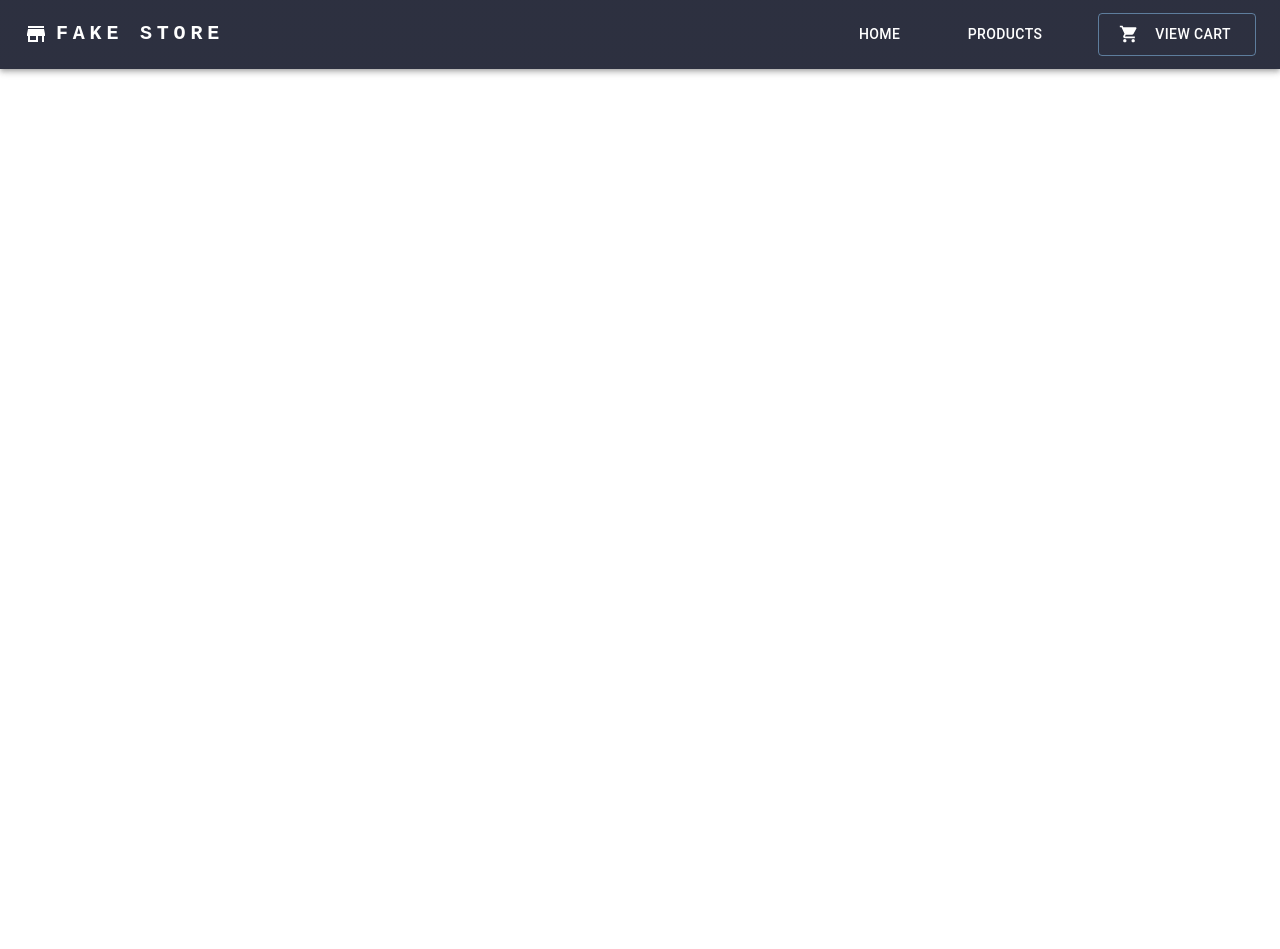
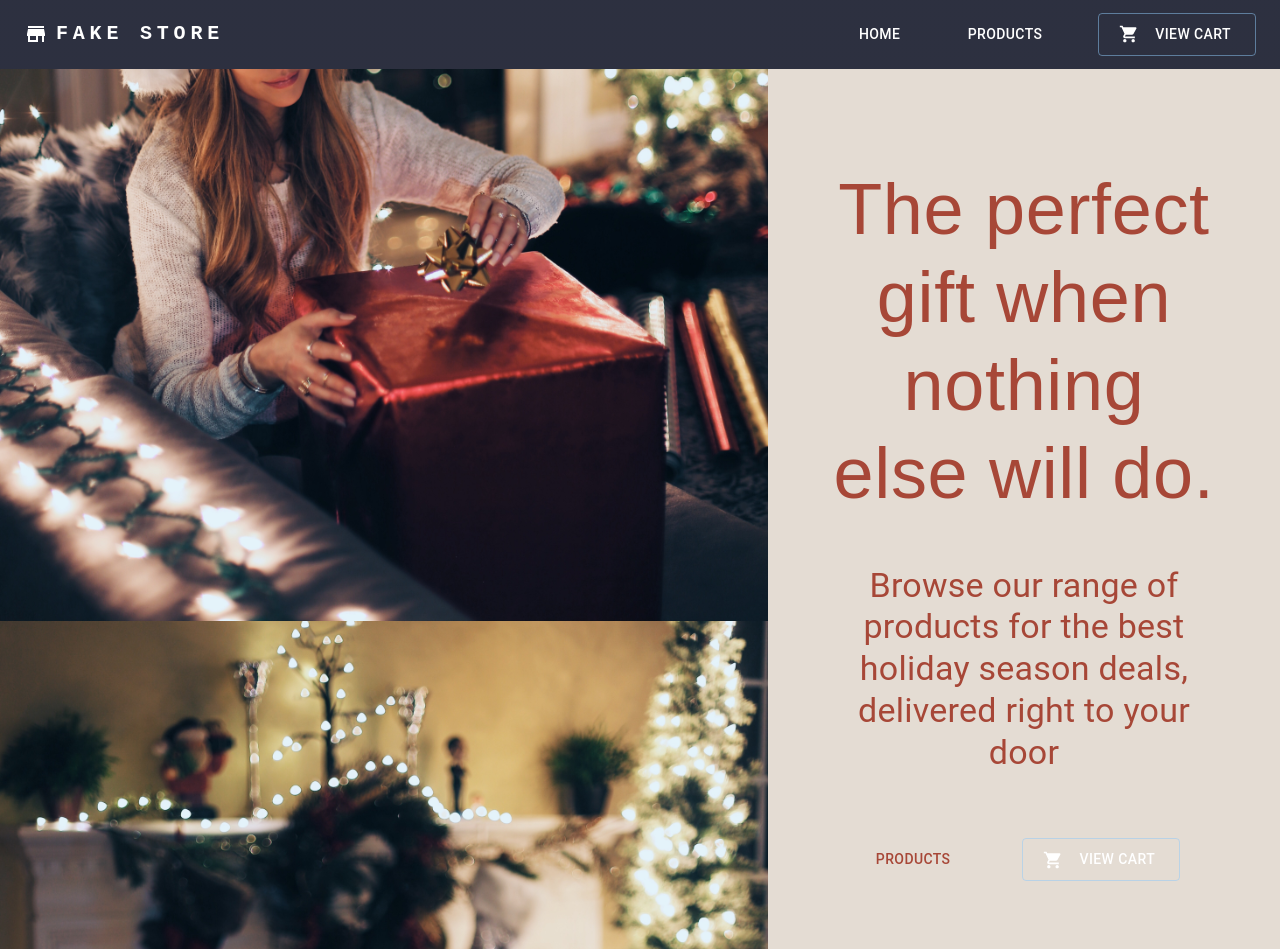
Before and after one commit to carinadiesel-dev/fakestore-react-ts, a React (Vite) app: page / in a window 1280 px wide. Before the commit the page ends 800 px from the top, so only its background shows below. Built offline with nearby package versions, Linux system fonts and the light colour scheme.

Commit message:
Added Homepage UI

```diff
--- a/src/App.tsx
+++ b/src/App.tsx
@@ -1,12 +1,15 @@
-import { Routes } from "react-router-dom";
+import { Route, Routes } from "react-router-dom";
 import "./App.css";
 import NavBar from "./components/Navigation/index.tsx";
+import HomePage from "./pages/Home.tsx";
 
 function App() {
   return (
     <>
       <NavBar />
-      <Routes>{/* Add routes */}</Routes>
+      <Routes>
+        <Route index element={<HomePage />} />
+      </Routes>
     </>
   );
 }
--- /dev/null
+++ b/src/pages/Home.tsx
@@ -0,0 +1,57 @@
+import { Box, Button, Typography } from "@mui/material";
+import GiftsImg from "../assets/Gifts.png";
+import heroImg from "../assets/hero-image.jpg";
+import CartDrawer from "../components/CartDrawer";
+
+const HomePage = () => {
+  return (
+    <Box sx={{ display: "flex", overflow: "hidden", height: "55rem" }}>
+      <Box
+        width="60%"
+        sx={{
+          backgroundImage: `url(${heroImg})`,
+          backgroundSize: "cover",
+          backgroundPositionY: -600,
+        }}
+      ></Box>
+      <Box
+        width="40%"
+        sx={{
+          display: "flex",
+          flexDirection: "column",
+          alignItems: "center",
+          gap: 6,
+          backgroundColor: "#e4dcd3",
+          paddingX: 8,
+          paddingY: 12,
+          justifyContent: "space-between",
+        }}
+      >
+        <Typography
+          sx={{
+            color: "#A74737",
+            fontFamily: "fantasy",
+
+            fontSize: "4.5rem",
+            lineHeight: "5.5rem",
+          }}
+        >
+          The perfect gift when nothing else will do.
+        </Typography>
+        <Typography variant="h4" sx={{ color: "#A74737" }}>
+          Browse our range of products for the best holiday season deals,
+          delivered right to your door
+        </Typography>
+        <Box sx={{ display: "flex", py: 2, gap: 8 }}>
+          <Button sx={{ color: "#A74737" }}> Products</Button>
+          <CartDrawer />
+        </Box>
+        <Box>
+          <img src={GiftsImg} alt="" height={200} />
+        </Box>
+      </Box>
+    </Box>
+  );
+};
+
+export default HomePage;
```
Also changed, not shown: src/assets/Gifts.png (added), src/assets/hero-image.jpg (added).
